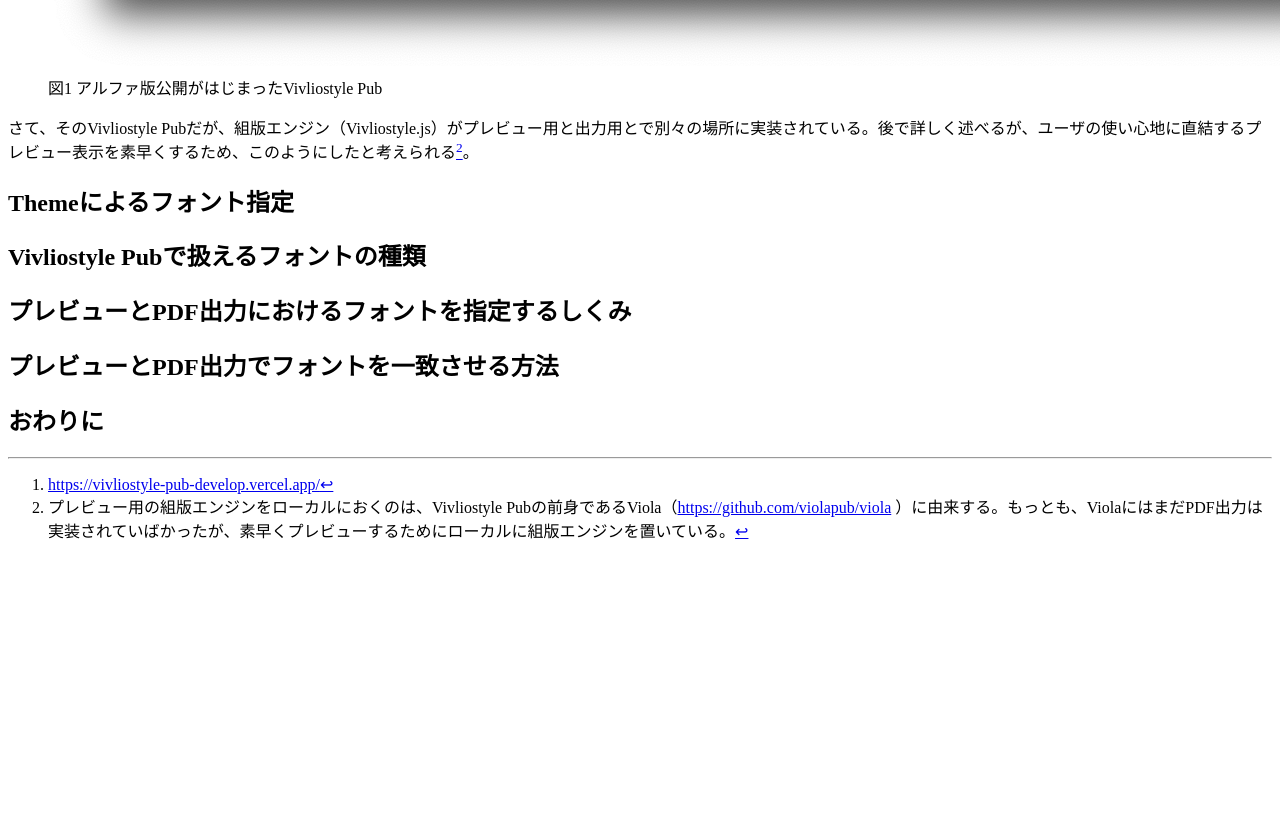
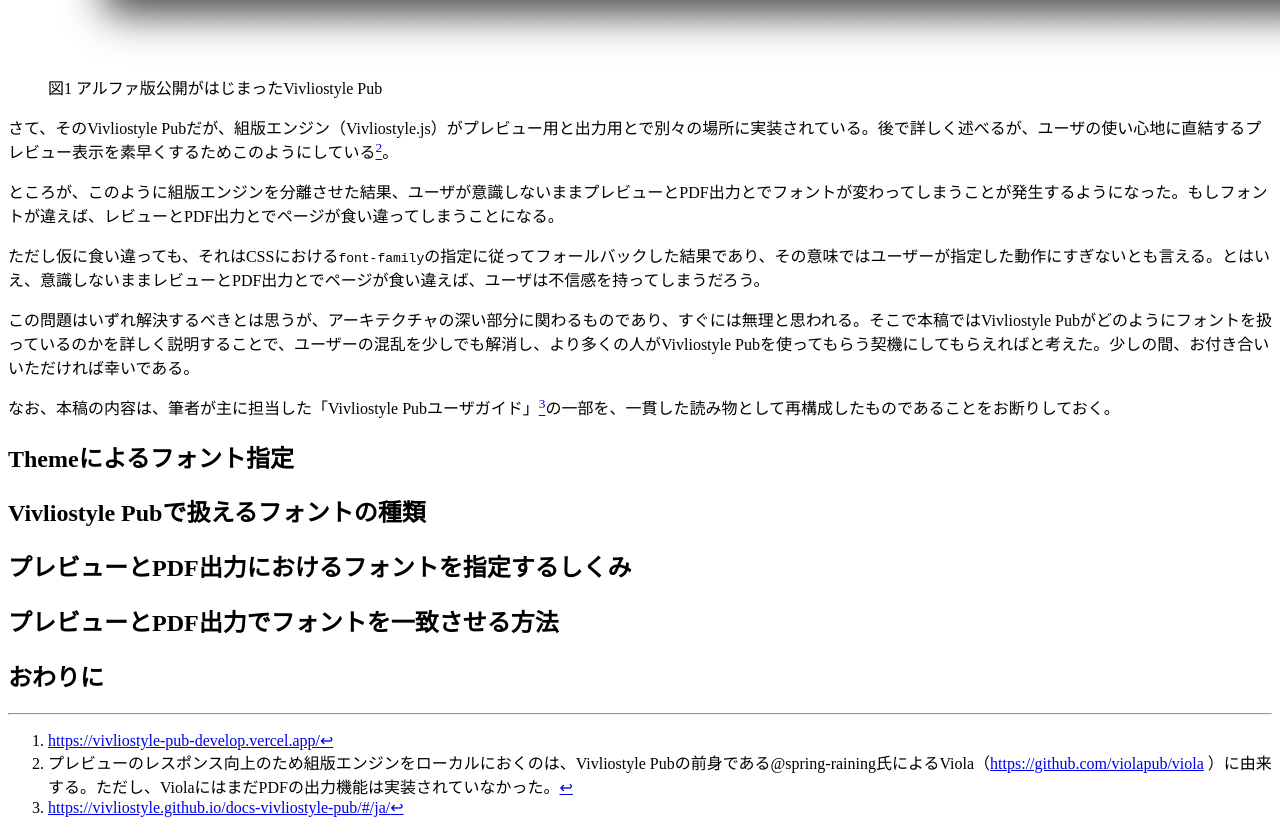
Before and after one commit to spring-raining/tbf13-draft, a website: page content/ogwata/draft-ogwata.html in a window 1280 px wide. Shown: the part 1408-2241 px from the top of the page. Before the commit the page ends 1966 px from the top, so only its background shows below. Drawn offline with Linux system fonts and the light colour scheme; files whose address does not match are found by name.

Commit message:
Update content/ogwata/draft-ogwata.md

```diff
--- a/content/ogwata/draft-ogwata.html
+++ b/content/ogwata/draft-ogwata.html
@@ -16,7 +16,11 @@
           <img src="content/ogwata/image/fig-1.png" alt="図1 アルファ版公開がはじまったVivliostyle Pub">
           <figcaption aria-hidden="true">図1 アルファ版公開がはじまったVivliostyle Pub</figcaption>
         </figure>
-        <p>さて、そのVivliostyle Pubだが、組版エンジン（Vivliostyle.js）がプレビュー用と出力用とで別々の場所に実装されている。後で詳しく述べるが、ユーザの使い心地に直結するプレビュー表示を素早くするため、このようにしたと考えられる<a id="fnref2" href="#fn2" class="footnote-ref" role="doc-noteref"><sup>2</sup></a>。</p>
+        <p>さて、そのVivliostyle Pubだが、組版エンジン（Vivliostyle.js）がプレビュー用と出力用とで別々の場所に実装されている。後で詳しく述べるが、ユーザの使い心地に直結するプレビュー表示を素早くするためこのようにしている<a id="fnref2" href="#fn2" class="footnote-ref" role="doc-noteref"><sup>2</sup></a>。</p>
+        <p>ところが、このように組版エンジンを分離させた結果、ユーザが意識しないままプレビューとPDF出力とでフォントが変わってしまうことが発生するようになった。もしフォントが違えば、レビューとPDF出力とでページが食い違ってしまうことになる。</p>
+        <p>ただし仮に食い違っても、それはCSSにおける<code>font-family</code>の指定に従ってフォールバックした結果であり、その意味ではユーザーが指定した動作にすぎないとも言える。とはいえ、意識しないままレビューとPDF出力とでページが食い違えば、ユーザは不信感を持ってしまうだろう。</p>
+        <p>この問題はいずれ解決するべきとは思うが、アーキテクチャの深い部分に関わるものであり、すぐには無理と思われる。そこで本稿ではVivliostyle Pubがどのようにフォントを扱っているのかを詳しく説明することで、ユーザーの混乱を少しでも解消し、より多くの人がVivliostyle Pubを使ってもらう契機にしてもらえればと考えた。少しの間、お付き合いいただければ幸いである。</p>
+        <p>なお、本稿の内容は、筆者が主に担当した「Vivliostyle Pubユーザガイド」<a id="fnref3" href="#fn3" class="footnote-ref" role="doc-noteref"><sup>3</sup></a>の一部を、一貫した読み物として再構成したものであることをお断りしておく。</p>
       </section>
       <section id="themeによるフォント指定" class="level2">
         <h2>Themeによるフォント指定</h2>
@@ -38,7 +42,8 @@
       <hr>
       <ol>
         <li id="fn1" role="doc-endnote"><a href="https://vivliostyle-pub-develop.vercel.app/">https://vivliostyle-pub-develop.vercel.app/</a><a href="#fnref1" class="footnote-back" role="doc-backlink">↩</a></li>
-        <li id="fn2" role="doc-endnote">プレビュー用の組版エンジンをローカルにおくのは、Vivliostyle Pubの前身であるViola（<a href="https://github.com/violapub/viola">https://github.com/violapub/viola</a> ）に由来する。もっとも、ViolaにはまだPDF出力は実装されていばかったが、素早くプレビューするためにローカルに組版エンジンを置いている。<a href="#fnref2" class="footnote-back" role="doc-backlink">↩</a></li>
+        <li id="fn2" role="doc-endnote">プレビューのレスポンス向上のため組版エンジンをローカルにおくのは、Vivliostyle Pubの前身である@spring-raining氏によるViola（<a href="https://github.com/violapub/viola">https://github.com/violapub/viola</a> ）に由来する。ただし、ViolaにはまだPDFの出力機能は実装されていなかった。<a href="#fnref2" class="footnote-back" role="doc-backlink">↩</a></li>
+        <li id="fn3" role="doc-endnote"><a href="https://vivliostyle.github.io/docs-vivliostyle-pub/#/ja/">https://vivliostyle.github.io/docs-vivliostyle-pub/#/ja/</a><a href="#fnref3" class="footnote-back" role="doc-backlink">↩</a></li>
       </ol>
     </section>
   </body>
```
Also changed, not shown: content/ogwata/draft-ogwata.md (+11 -2 lines).
